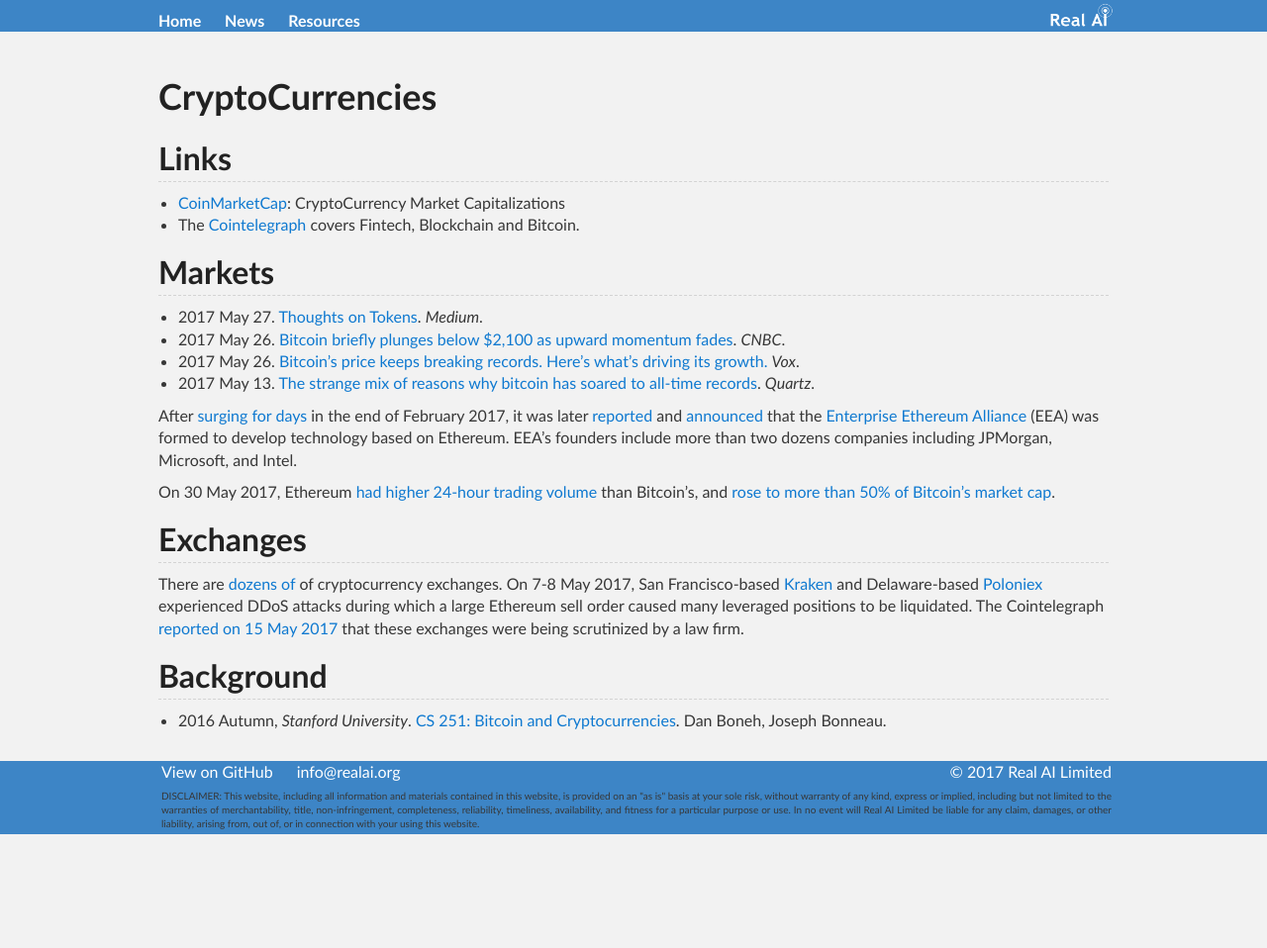
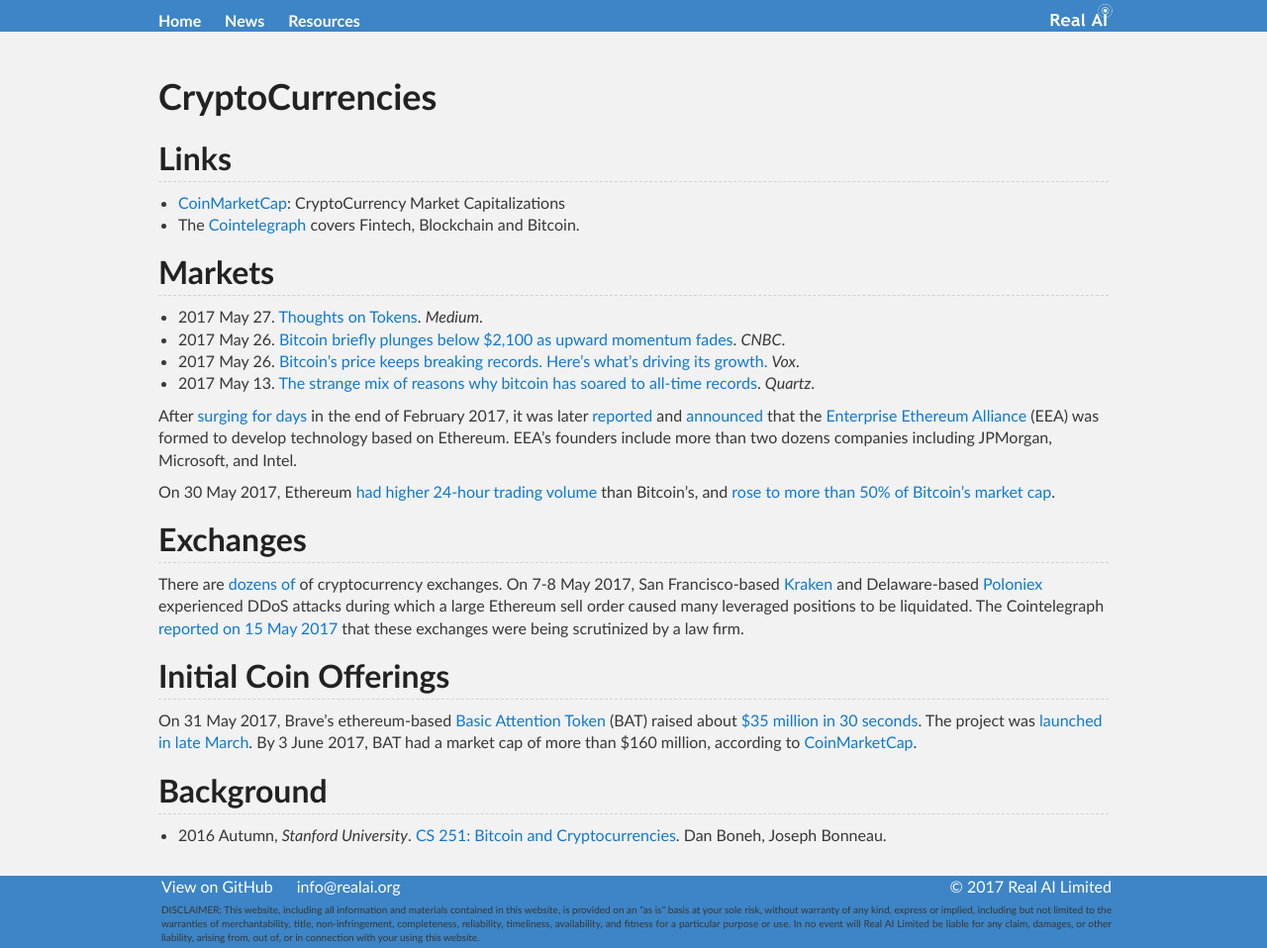
Before and after one commit to Tonywuhk/realai.org, a Jekyll site: the page built from coins.md, in a window 1280 px wide. Shown: the whole page at 99% size. Built offline with Jekyll 4.4.1, drawn with Linux system fonts in a browser that asks for light colours; our own code applies the rules of GitHub Pages for plain Markdown files; comment, search, counter and statistics services are not loaded; the repository's description, which GitHub fills in, is left out; before the commit the page ends 900 px from its top, so only the background shows below that.

Commit message:
Update coins.md

```diff
--- a/coins.md
+++ b/coins.md
@@ -23,6 +23,10 @@
 
 There are [dozens of](https://www.cryptocoincharts.info/markets/info) of cryptocurrency exchanges. On 7-8 May 2017, San Francisco-based [Kraken](https://www.kraken.com/) and Delaware-based [Poloniex](https://poloniex.com/) experienced DDoS attacks during which a large Ethereum sell order caused many leveraged positions to be liquidated. The Cointelegraph [reported on 15 May 2017](https://cointelegraph.com/news/bitcoin-exchanges-kraken-poloniex-to-be-scrutinized-for-possible-insider-trading-manipulation) that these exchanges were being scrutinized by a law firm.
 
+## Initial Coin Offerings
+
+On 31 May 2017, Brave's ethereum-based [Basic Attention Token](https://basicattentiontoken.org/) (BAT) raised about [$35 million in 30 seconds](http://www.coindesk.com/35-million-30-seconds-token-sale-internet-browser-brave-sells/). The project was [launched in late March](http://www.coindesk.com/web-browser-brave-to-launch-ico-for-ethereum-ad-token/). By 3 June 2017, BAT had a market cap of more than $160 million, according to [CoinMarketCap](https://coinmarketcap.com/assets/basic-attention-token/).
+
 ## Background
 
 * 2016 Autumn, *Stanford University*. [CS 251: Bitcoin and Cryptocurrencies](https://crypto.stanford.edu/cs251/). Dan Boneh, Joseph Bonneau.
```
